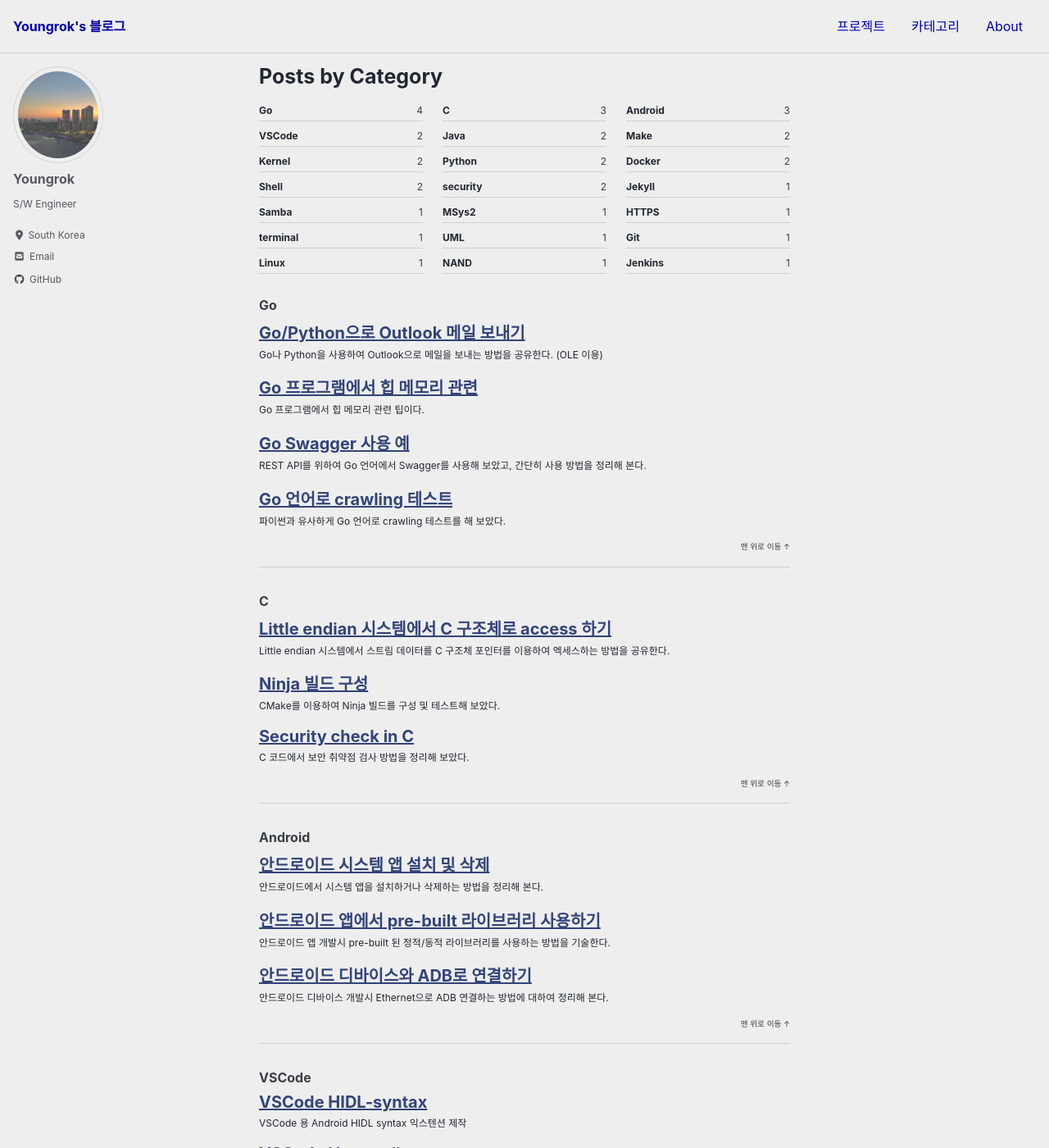
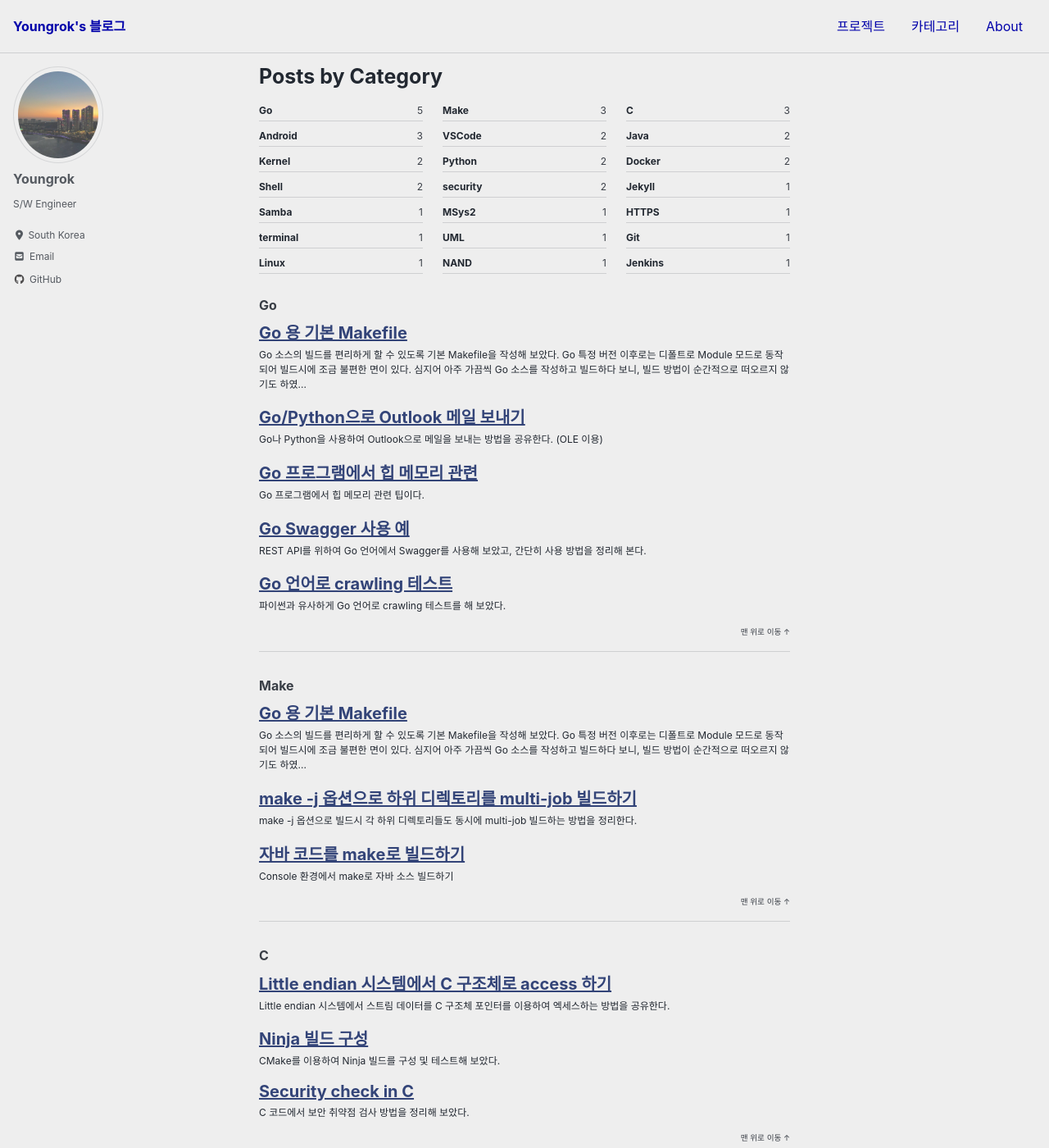
Before and after one commit to yrpark99/yrpark99.github.io, a Jekyll site: the page built from _pages/category-archive.md, in a window 1280 px wide and 1400 px high. Shown: the whole window at 82% size. Built offline with Jekyll 4.4.1, drawn with Linux system fonts in a browser that asks for light colours; cached includes are drawn as plain includes; nearby versions of some CDN libraries; some web fonts are replaced; some of the changed text lies outside the part shown.

Commit message:
Add Go makefile post

````diff
--- /dev/null
+++ b/_posts/2021-07-19-go_make.md
@@ -0,0 +1,87 @@
+---
+title: "Go 용 기본 Makefile"
+category: [Go, Make]
+toc: true
+toc_label: "이 페이지 목차"
+---
+
+Go 소스의 빌드를 편리하게 할 수 있도록 기본 Makefile을 작성해 보았다.
+<br>
+Go 특정 버전 이후로는 디폴트로 Module 모드로 동작되어 빌드시에 조금 불편한 면이 있다. 심지어 아주 가끔씩 Go 소스를 작성하고 빌드하다 보니, 빌드 방법이 순간적으로 떠오르지 않기도 하였다. 😕
+그래서 누구나 쉽게 바로 빌드할 수 있도록 프로젝트 안에 `Makefile` 파일을 작성하여 여기서 Module 모드를 처리하고 빌드되도록 구성하였다.
+
+## Go 패키지 관리
+기존의 `GOPATH` 만을 사용하여 의존성 관리 및 개발을 진행할 때는 모든 소스코드가 $GOPATH/src 디렉터리에 위치해야만 했다. 이 때는 src의 하위 디렉터리 경로가 모듈(패키지)의 이름이 된다.
+이 GOPATH 방식의 가장 큰 단점은, 개발을 위한 workspace가 GOPATH에 고정되어 버린다는 점이다. 예를 들어 Go로 개발하고 있는 프로젝트가 여러 개인 경우에, 모든 프로젝트의 workspace를 단일 GOPATH로 설정하면, 각 프로젝트의 의존성 패키지가 서로 섞이게 되어 의존성 관리가 불가능해지는 상황이 발생할 수 있다.
+<br>
+그래서 GOPATH 만을 사용했을 때의 의존성 문제를 해결하기 위하여 Go 버전 1.11부터 모듈 의존성 관리를 위해 `Go Module`이 도입되었다.
+Go Module 기능은 `GO111MODULE` 환경 변수를 통해 활성화 할 수 있는데 (이름에 들어있는 `111`은 Go 버전 1.11을 의미하는 듯), 이 변수는 아래와 같이 3가지의 값 중의 하나를 가질 수 있다. (환경 변수로, 필요한 경우에 변경 가능)
+- **GO111MODULE=on**: Go Module 기능을 사용한다.
+- **GO111MODULE=off**: Go Module을 사용하지 않는다. 즉, 기존 GOPATH 방법으로 동작한다.
+- **GO111MODULE=auto** 또는 **설정하지 않은 경우**: 현재 위치가 $GOPATH/src/ 디렉토리의 하위 디렉터리라면 GOPATH의 방법으로 동작한다. 만약 현재 위치가 $GOPATH/src/ 디렉토리가 아닌 외부 디렉터리라면 Go Module 방법으로 동작한다.
+
+특히 Go 버전 1.13 버전 이후로 디렉토리에 <font color=blue>go.mod</font> 파일이 있으면 기본적으로 Module 모드로 동작한다. (`GO111MODULE` 환경 변수는 따로 세팅할 필요가 없고, 심지어 Go 1.17 버전에서는 없어질 예정이라고 함)
+
+## Go Module 사용시의 경로
+Go Module로 사용하는 환경에서는 `go get` 명령으로 패키지를 다운로드하면 $GOPATH/pkg/ 디렉터리에 저장된다. 실제로 패키지는 $GOPATH/pkg/mod/ 디렉터리 밑에 각각의 버전에 따라 설치된다.
+Go Module을 사용하게 되면 프로젝트 소스는 $GOPATH/src/ 디렉토리 이외의 아무 원하는 경로에서나 프로젝트 디렉토리를 만들 수 있다.
+
+## Go Module 관련 파일
+- <font color=blue>go.mod</font> 파일
+모듈을 정의하고 종속성 정보를 저장하고 있는 파일이다. Go Module은 이 파일을 통해 패키지들을 관리하는데, `module`, `require`, `replace`, `exclude`의 4가지 키워드를 사용한다. 프로젝트 소스를 외부에 배포하는 경우에, 이 go.mod 파일을 함께 배포할 수 있다. (이렇게 되면 본인이 빌드에 사용했던 각 패키지의 버전을 그대로 사용하게 함)
+- <font color=blue>go.sum</font> 파일
+go.mod에 종속성 정보가 추가될 때 생성된다. 이 파일은 설치된 모듈의 해시 값을 저장해두고, 매 go 커맨드가 실행되기 전에 설치 되어있는 모듈의 해시 값과 go.sum에 저장된 해시 값을 비교하여 설치된 모듈의 유효성과 수정된 항목이 있는지 검사한다.
+
+## Go Module 관리
+- 모듈이나 app에서 사용하는 모든 모듈의 의존성 정보를 아래와 같이 확인할 수 있다.
+  ```sh
+  $ go list -m all
+  ```
+- 아래 예와 같이 특정 패키지의 사용 가능한 버전을 얻을 수 있다.
+  ```sh
+  $ go list -m -versions github.com/zserge/lorc
+  ```
+- 특정 버전의 패키지는 아래 예와 같이 다운받을 수 있다. (패키지명 뒤에 <font color=red>@</font> 뒤에 버전 정보)
+  ```sh
+  $ go get github.com/zserge/lorc@0.1.9
+  ```
+- 사용하지 않는 모듈의 의존성 제거는 아래와 같이 하면 된다.
+  ```sh
+  $ go mod tidy
+  ```
+
+## Makefile 기본 템플릿
+아래 예와 같이 `Makefile` 파일을 작성하여 `make` 명령으로 모듈 처리 및 빌드할 수 있도록 구성하였다. (나는 보통 빌드된 실행 파일을 `upx`를 이용하여 크기를 줄이나, 아래 예에서는 생략하였음)
+```makefile
+TARGET = test
+SRCS = main.go sub1.go sub2.go
+
+# 전체 빌드
+all: module
+    go build -ldflags "-w -s"
+
+# 바로 실행
+run: module
+    go run $(SRCS)
+
+# 모듈 업데이트
+module: go.mod
+    go mod tidy
+
+# 모듈 초기화
+go.mod:
+    go mod init $(TARGET)
+
+# 전체 clean
+clean:
+    @rm -f go.mod go.sum $(TARGET)
+```
+
+이제 이 Makefile을 이용하면 아래와 같이 바로 실행시킬 수 있다.
+```sh
+$ make run
+```
+또 아래와 같이 실행 파일을 생성할 수 있다.
+```sh
+$ make
+```
````
Also changed, not shown: _posts/2021-08-06-jenkins.md (+1 -1 lines).
